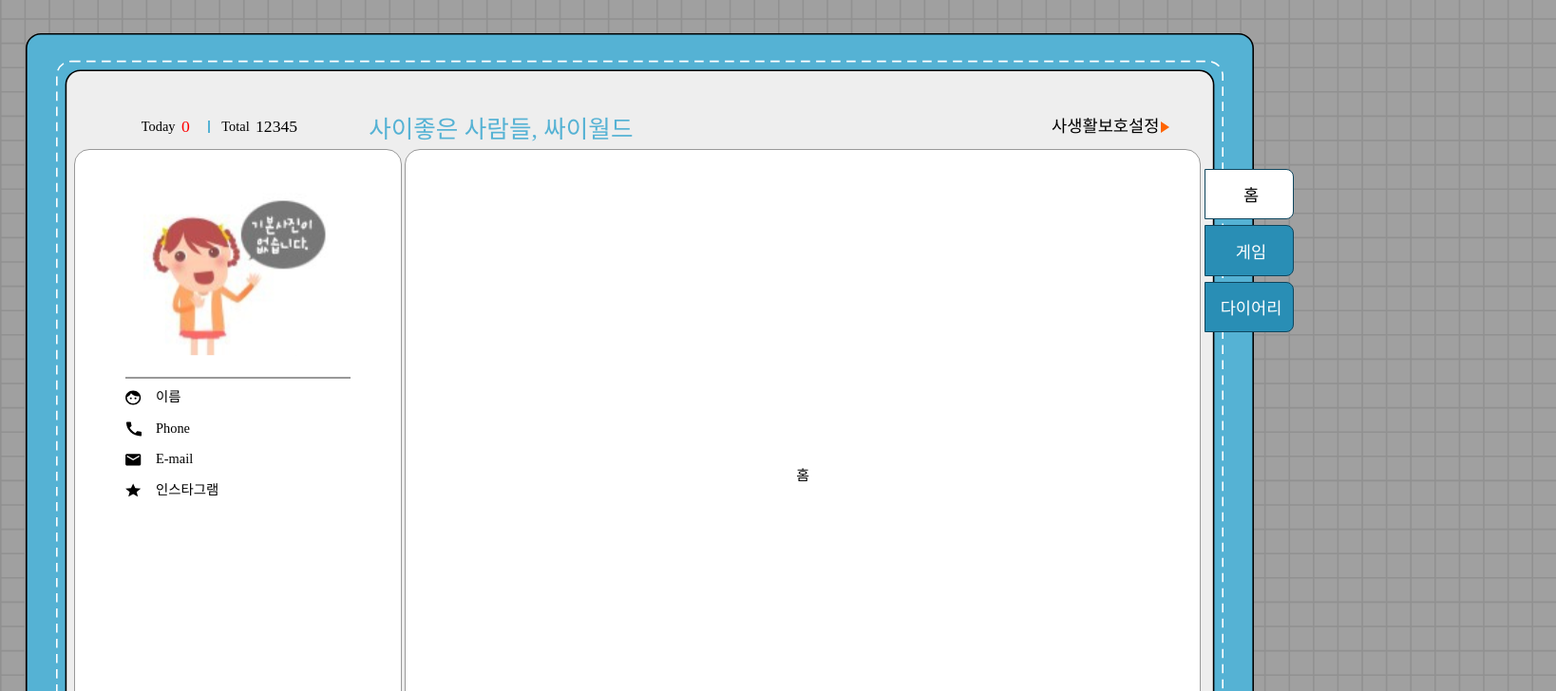
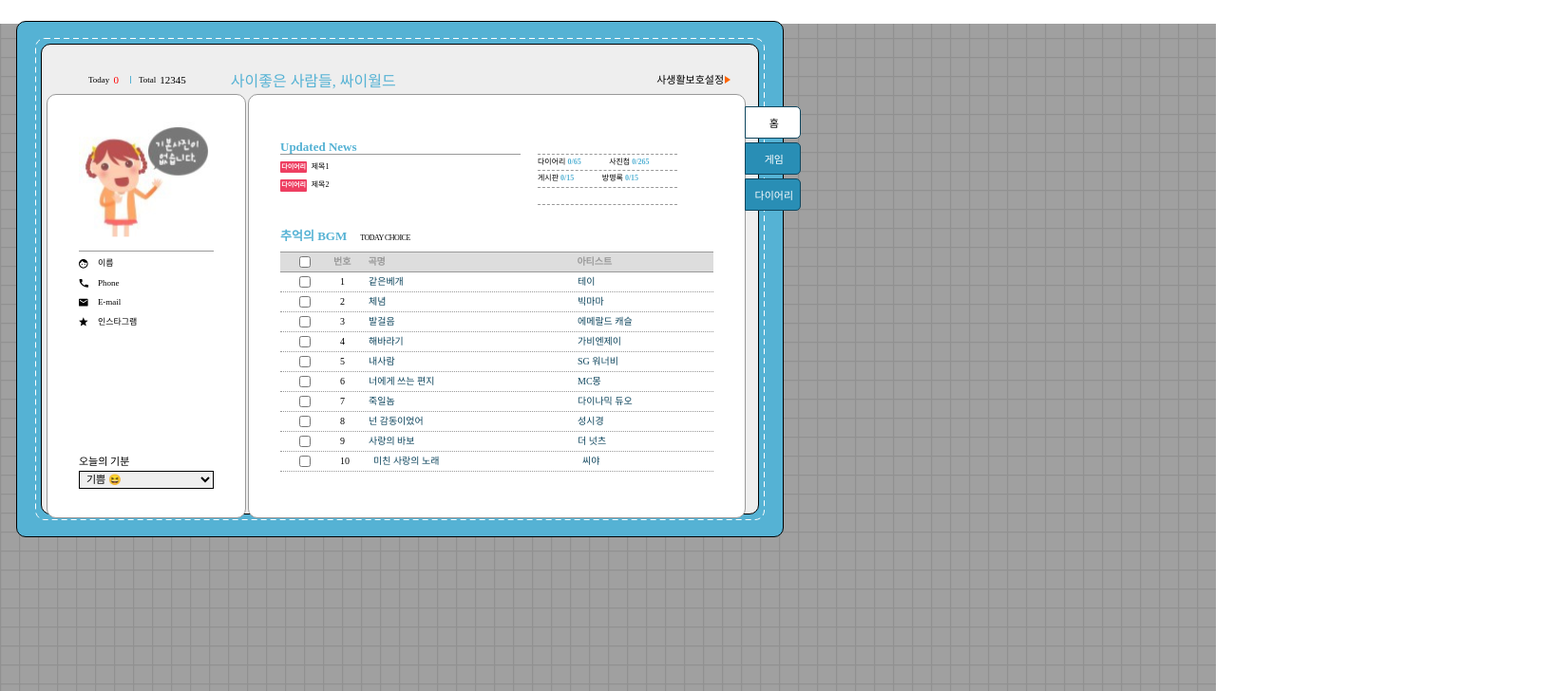
Before and after one commit to 102wy/next-cywold, a Next.js app: page / in a window 1280 px wide. Shown: the top 728 px of the page at 95% size, 1638 px wide, since content can reach past the window. Built offline with nearby package versions, Linux system fonts and the light colour scheme; a web font is replaced by a local one.

Commit message:
UPDATE: 메인페이지 퍼블리싱

```diff
--- a/components/Nav/styles.jsx
+++ b/components/Nav/styles.jsx
@@ -2,7 +2,7 @@ import styled from 'styled-components';
 
 export const NavWrap = styled.ul`
 position: absolute;
-right: -2.6rem;
+right: -1.8rem;
 top: 1.3rem;
     display: flex;
     flex-direction: column;
--- a/components/Profile/index.jsx
+++ b/components/Profile/index.jsx
@@ -1,11 +1,11 @@
 import React from "react";
-import { DashLine, Feeling, Infobox, ProfileWrap } from "./styles";
+import { Line, Feeling, Infobox, ProfileWrap } from "./styles";
 
 const Profile = () => {
   return (
     <ProfileWrap>
       <img src="/images/cyworldProfile 1.svg" alt="프로필 사진" />
-      <DashLine />
+      <Line />
       <Infobox>
         <li>
           <img src="/images/icon_name.svg" alt="아이콘" />
--- a/components/Profile/styles.jsx
+++ b/components/Profile/styles.jsx
@@ -15,12 +15,13 @@ export const ProfileWrap = styled.section`
     max-height: 12.3rem;
   }
 `;
-export const DashLine = styled.span`
+export const Line = styled.span`
   width: 14.8rem;
   height: .1rem;
   background-color: ${props => props.theme.gray_02};
-  margin: 1.4rem 0 .7rem 0;
+  margin: ${props => props.margin || '1.4rem 0 .7rem 0'};
   display: block;
+  width: 100%;
 `
 export const Infobox = styled.ul`
   display: flex;
--- /dev/null
+++ b/components/SubTitle/index.jsx
@@ -0,0 +1,13 @@
+import React from 'react';
+import { SubTitleWrap } from './styles';
+
+const SubTitle = ({ title, subtitle }) => {
+    return (
+        <SubTitleWrap>
+            <h6>{title}</h6>
+            <p>{subtitle || ''}</p>
+        </SubTitleWrap>
+    );
+};
+
+export default SubTitle;
--- /dev/null
+++ b/components/SubTitle/styles.jsx
@@ -0,0 +1,21 @@
+import styled from 'styled-components';
+
+export const SubTitleWrap = styled.div`
+    display: flex;
+    align-items: baseline;
+    gap: 1.4rem;
+    h6{
+        font-size: 1.3rem;
+        font-weight: 700;
+        line-height: 1.505rem;
+        font-family: 'Gill-Sans';
+        color: ${props => props.theme.blue};
+    }
+    p{
+        font-family: 'Gill-Sans';
+        letter-spacing: -0.05rem;
+        font-size: .8rem;
+        line-height: .919rem;
+        font-weight: 400;
+    }
+`
--- a/package.json
+++ b/package.json
@@ -12,7 +12,6 @@
     "@apollo/client": "^3.7.0",
     "@types/styled-components": "^5.1.26",
     "apollo-boost": "^0.4.9",
-    "axios": "^1.1.3",
     "graphql": "^16.6.0",
     "next": "12.3.1",
     "react": "18.2.0",
--- a/pages/index.jsx
+++ b/pages/index.jsx
@@ -1,5 +1,245 @@
+import styled from 'styled-components';
+import { Line } from '../components/Profile/styles';
+import SubTitle from '../components/SubTitle';
+
 const Home = () => {
-  return <h1>홈</h1>;
+  const bgm = [
+    {
+      id: 1,
+      name: '같은베개',
+      singger: '테이',
+      url: 'https://youtu.be/RF_PZ2pf2Fs'
+    },
+    {
+      id: 2,
+      name: '체념',
+      singger: '빅마마',
+      url: 'https://youtu.be/XqWQzZESCYw'
+    },
+    {
+      id: 3,
+      name: '발걸음',
+      singger: '에메랄드 캐슬',
+      url: 'https://youtu.be/L9jftIhRB-Y'
+    },
+    {
+      id: 4,
+      name: '해바라기',
+      singger: '가비엔제이',
+      url: 'https://youtu.be/xpHJnmp3Lyw'
+    },
+    {
+      id: 5,
+      name: '내사람',
+      singger: 'SG 워너비',
+      url: 'https://youtu.be/swM_GL06CxM'
+    },
+    {
+      id: 6,
+      name: '너에게 쓰는 편지',
+      singger: 'MC몽',
+      url: 'https://youtu.be/nhuFm3BGIBY'
+    },
+    {
+      id: 7,
+      name: '죽일놈',
+      singger: '다이나믹 듀오',
+      url: 'https://youtu.be/CqBAVQOkui0'
+    },
+    {
+      id: 8,
+      name: '넌 감동이었어',
+      singger: '성시경',
+      url: 'https://youtu.be/JG8DufK1xP0'
+    },
+    {
+      id: 9,
+      name: '사랑의 바보',
+      singger: '더 넛츠',
+      url: 'https://youtu.be/bJxcFpSVZQY'
+    },
+    {
+      id: 10,
+      name: '미친 사랑의 노래',
+      singger: '씨야',
+      url: 'https://youtu.be/_MythyZ0w3s'
+    }
+  ]
+  return (
+    <Wrap>
+      <Top>
+        <div style={{ minWidth: '25.3rem' }}>
+          <SubTitle title='Updated News' />
+          <Line margin='0 0 .715rem 0' />
+          <NewsList>
+            <li>제목1</li>
+            <li>제목2</li>
+          </NewsList>
+        </div>
+        <SubNav>
+          <li>
+            <span><p>다이어리</p>0/65</span>
+            <span><p>사진첩</p>0/265</span>
+          </li>
+          <li>
+            <span><p>게시판</p>0/15</span>
+            <span><p>방명록</p>0/15</span>
+          </li>
+          <li></li>
+        </SubNav>
+      </Top>
+      <Bottom>
+        <SubTitle title='추억의 BGM' subtitle='TODAY CHOICE' />
+        <MusicList>
+          <li>
+            <input type="checkbox" />
+            <p className='number'>번호</p>
+            <p>곡명</p>
+            <p>아티스트</p>
+          </li>
+          {bgm.map(item => (
+            <li onClick={() => window.open(`${item.url}`)}>
+              <input type="checkbox" />
+              <p className='number'>{item.id}</p>
+              <p>{item.name}</p>
+              <p>{item.singger}</p>
+            </li>
+          ))}
+        </MusicList>
+      </Bottom>
+    </Wrap>
+  );
 };
 
 export default Home;
+const Wrap = styled.div`
+  display: flex;
+  flex-direction: column;
+  gap: 2.5rem;
+  width: 100%;
+`
+const Top = styled.section`
+  display: flex;
+  gap: 1.8rem;
+`
+const Bottom = styled.section`
+
+`
+const NewsList = styled.ul`
+  display: flex;
+  flex-direction: column;
+  gap: 0.726rem;
+  li{
+    display: flex;
+    gap: .45rem;
+    font-family: 'Gill-Sans';
+    font-size: .8rem;
+    line-height: .919rem;
+    font-weight: 400;
+    align-items: baseline;
+    cursor: pointer;
+    &::before{
+      content: '다이어리';
+      display: block;
+      padding: .123rem;
+      padding-top: .2rem;
+      font-size: .7rem;
+      font-weight: 600;
+
+      background-color: ${props => props.theme.pink};
+      color: #fff;
+      border-radius: .1rem;
+    }
+  }
+`
+const SubNav = styled.ul`
+  margin-top: 1.5rem;
+  li{
+    border-bottom: .1rem solid ${props => props.theme.gray_02};
+    border-top: 0;
+    border-left: 0;
+    border-right: 0;
+    border-style: dashed;
+    display: flex;
+    height: 1.8rem;
+    align-items: center;
+    &:first-child{
+      border-top: .1rem solid ${props => props.theme.gray_02};
+      border-style: dashed;
+    }
+    span{
+      font-family: 'Gill-Sans';
+      display: flex;
+      gap: .2rem;
+      color: ${props => props.theme.blue};
+      font-size: .8rem;
+      font-weight: 600;
+      line-height: .986rem;
+      padding-right: 2.946rem;
+      p{
+        font-size: .8rem;
+        font-weight: 400;
+        line-height: .919rem;
+        color: black;
+      }
+    }
+  }
+`
+const MusicList = styled.ul`
+  display: flex;
+  flex-direction: column;
+  margin-top: .9rem;
+  li{
+    display: flex;
+    align-items: center;
+    border: .1rem solid ${props => props.theme.gray_02};
+    border-top: 0;
+    border-left: 0;
+    border-right: 0;
+    border-style: dotted;
+    cursor: pointer;
+    input {
+        width: 1.2rem;
+        height: 1.2rem;
+        margin: .4rem 3.1rem .4rem 2rem;
+        cursor: pointer;
+    }
+    p{
+        font-family: 'MalgunGothic';
+        line-height: 2rem;
+        color: #0F465E;
+        font-size: 1rem;
+        line-height: 1.33rem;
+        font-weight: 400;
+        cursor: pointer;
+        &:nth-child(3){
+          width: 22rem;
+        }
+    }
+    .number{
+      color: black;
+      margin-right: 2.5rem;
+    }
+    &:first-child{
+      background-color: ${props => props.theme.gray_04};
+      border: .1rem solid ${props => props.theme.gray_02};
+      border-left: 0;
+      border-right: 0;
+      p{
+        font-size: 1rem;
+        font-weight: 700;
+        color: ${props => props.theme.gray_02};
+      }
+      .number{
+        margin-right: 1.8rem;
+      }
+      input{
+          margin: .4rem 2.4rem .4rem 2rem;
+          width: 1.2rem;
+          height: 1.2rem;
+
+      }
+    }
+
+  }
+`
--- a/styles/GlobalStyles.js
+++ b/styles/GlobalStyles.js
@@ -34,7 +34,7 @@ const GlobalStyle = createGlobalStyle`
         font-family: 'S-CoreDream';
         font-weight: 200;
     }
-    body{
+    body,html{
         font-size: 10px;
         margin: 0 auto;
     }
```
Also changed, not shown: pages/diary.jsx (added, +9 -0 lines), pages/game.jsx (added, +9 -0 lines).
